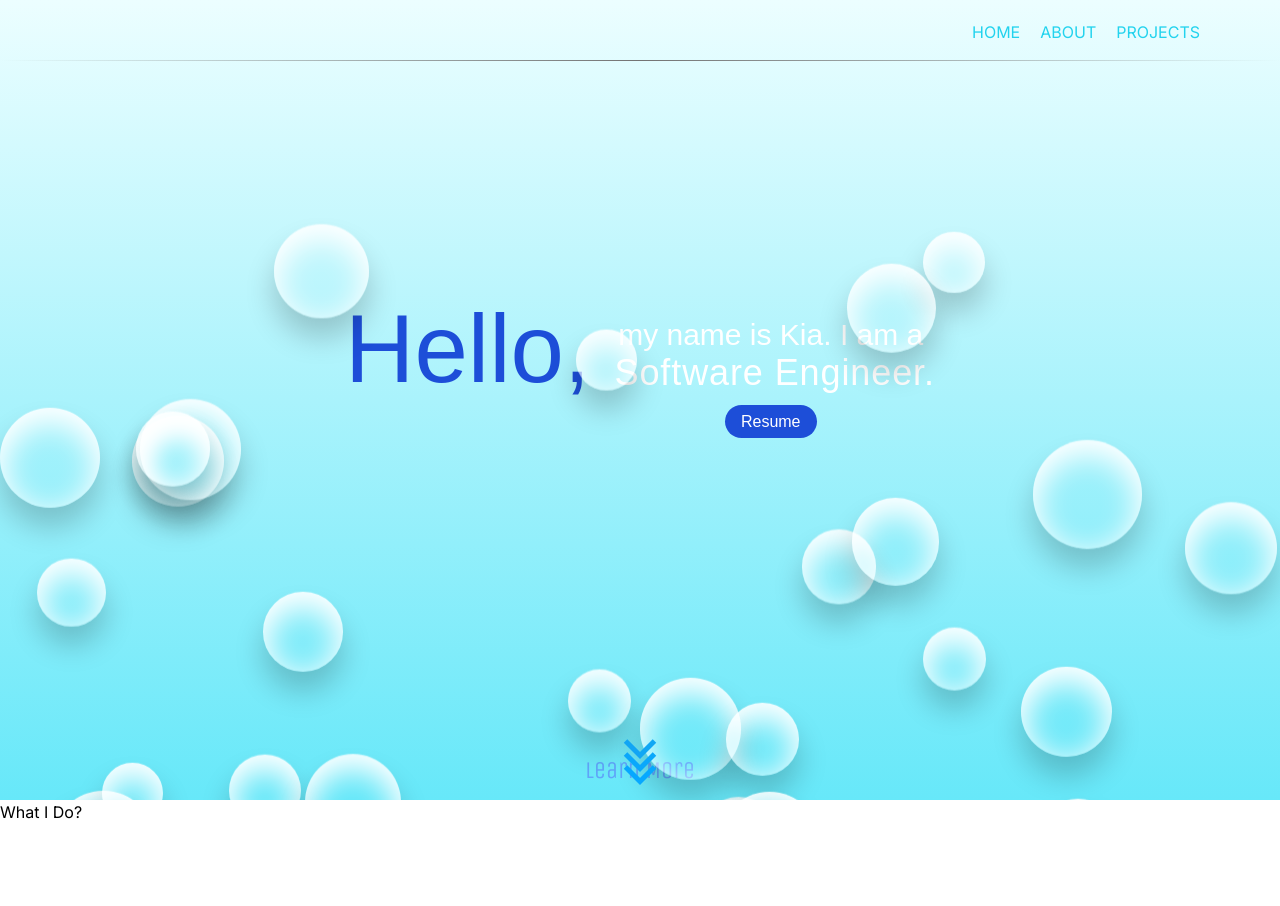
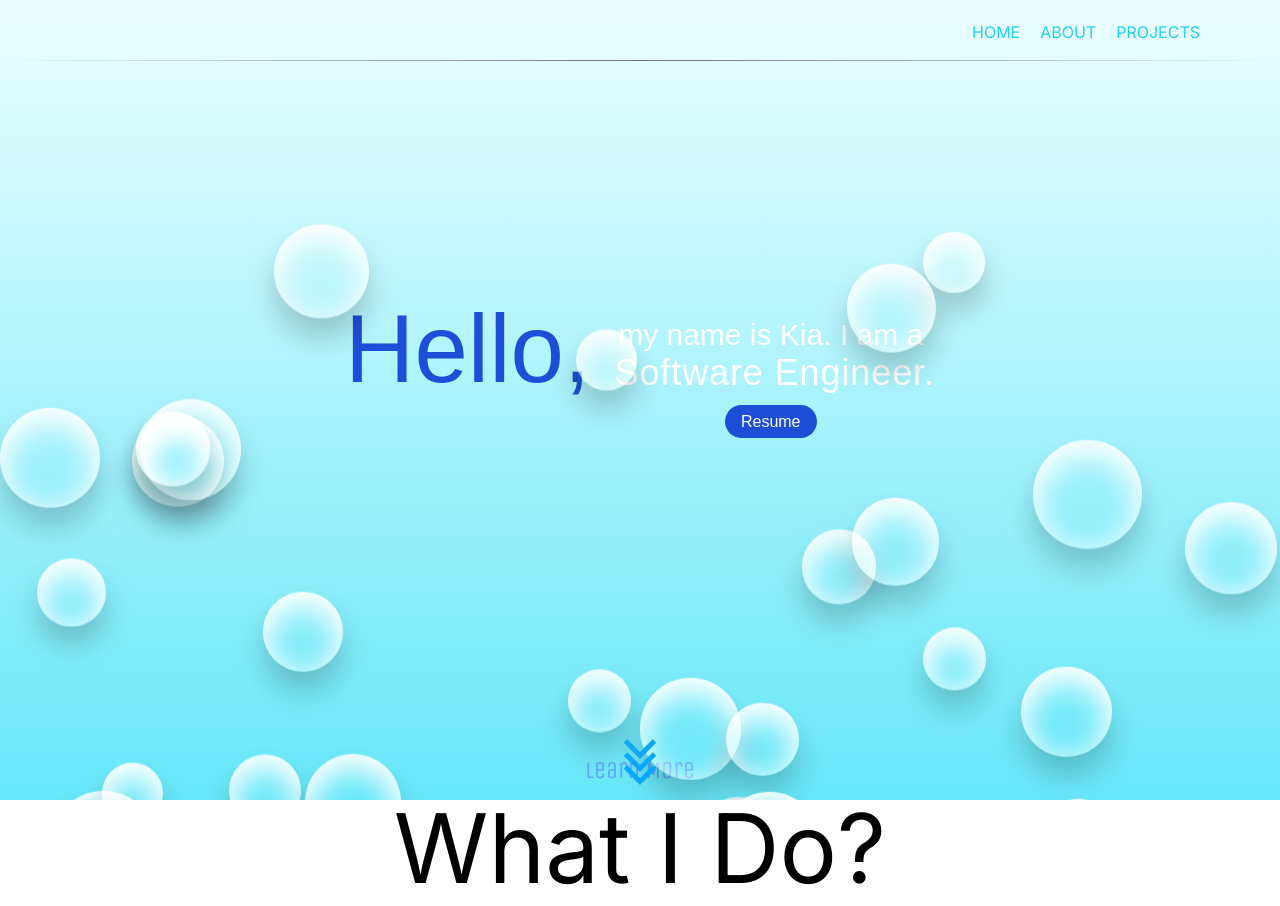
Before and after one commit to mouakiang/websiteportfolio, a Next.js app: page / in a window 1280 px wide. Before the commit the page ends 824 px from the top, so only its background shows below. Built offline with nearby package versions, Linux system fonts and the light colour scheme; a web font is replaced by a local one.

Commit message:
Working on home page functionality with about page

```diff
--- a/app/components/parallax/index.tsx
+++ /dev/null
@@ -1,8 +0,0 @@
-
-export default function Parallax() {
-    return (
-        <main className={``}>
-
-        </main>
-    )
-}
--- a/app/home/page.tsx
+++ b/app/home/page.tsx
@@ -3,6 +3,8 @@ import ResumeButton from '../components/buttons/resumebutton';
 import LearnMore from '../components/learnmore/learnmore';
 import { sofia, playfair, rainbow } from '../components/font/fonts';
 import Bubble from '../components/bubbles/bubble';
+import {motion} from 'framer-motion';
+import './home.css';
 
 export default function Home() {
     return (
@@ -42,12 +44,12 @@ export default function Home() {
                     <div className="flex justify-center pt-40">
                         <LearnMore />
                     </div>
+
                 </div>
             </section>
             <section id="about">
                 <div>
-                    <h1>What I Do?</h1>
-
+                    <h1 className="text-8xl text-center">What I Do?</h1>
                 </div>
             </section>
         </>
```
Also changed, not shown: app/home/home.css (added), public/background.jpg (added), public/girl.png (added).
